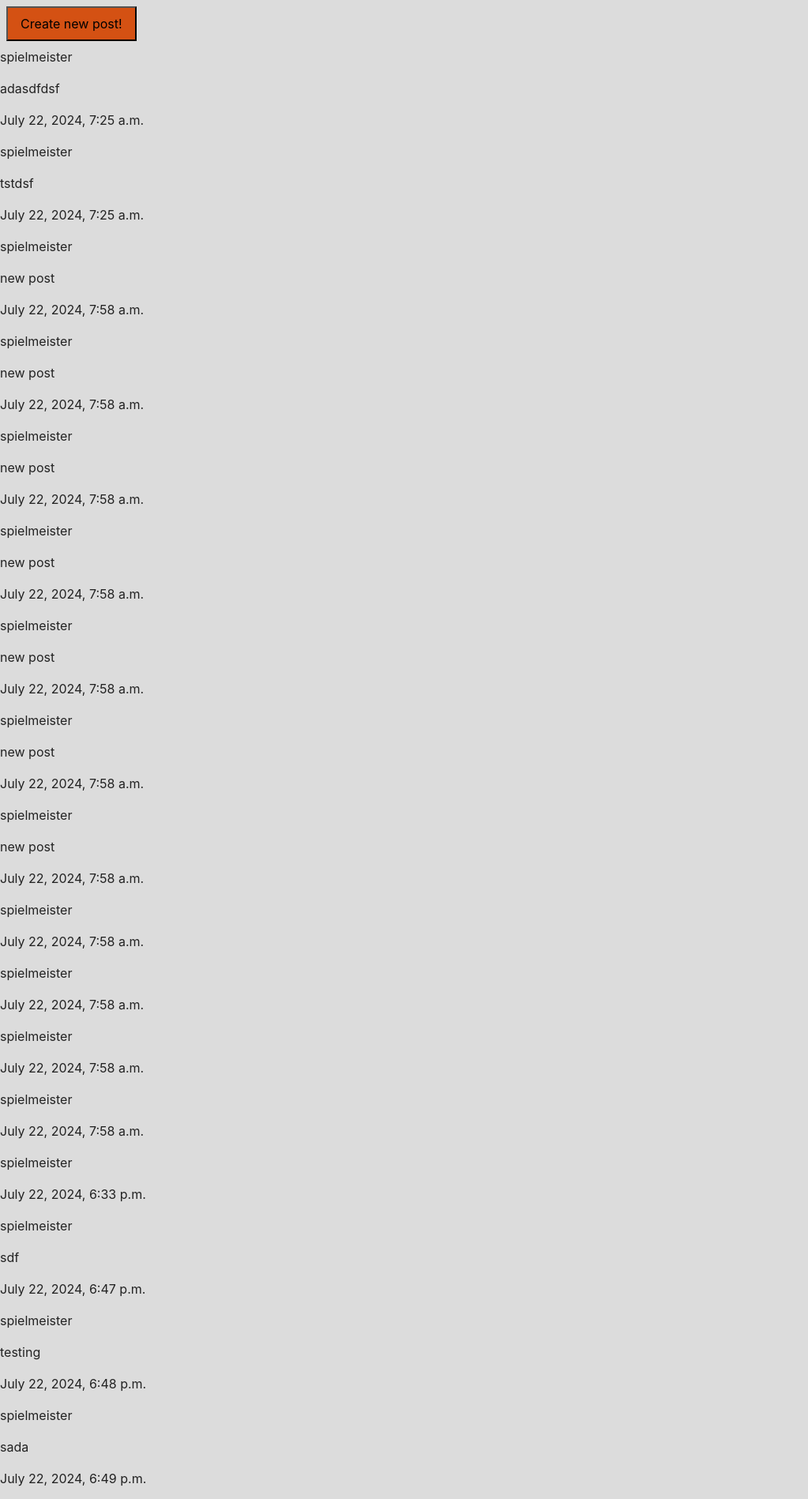
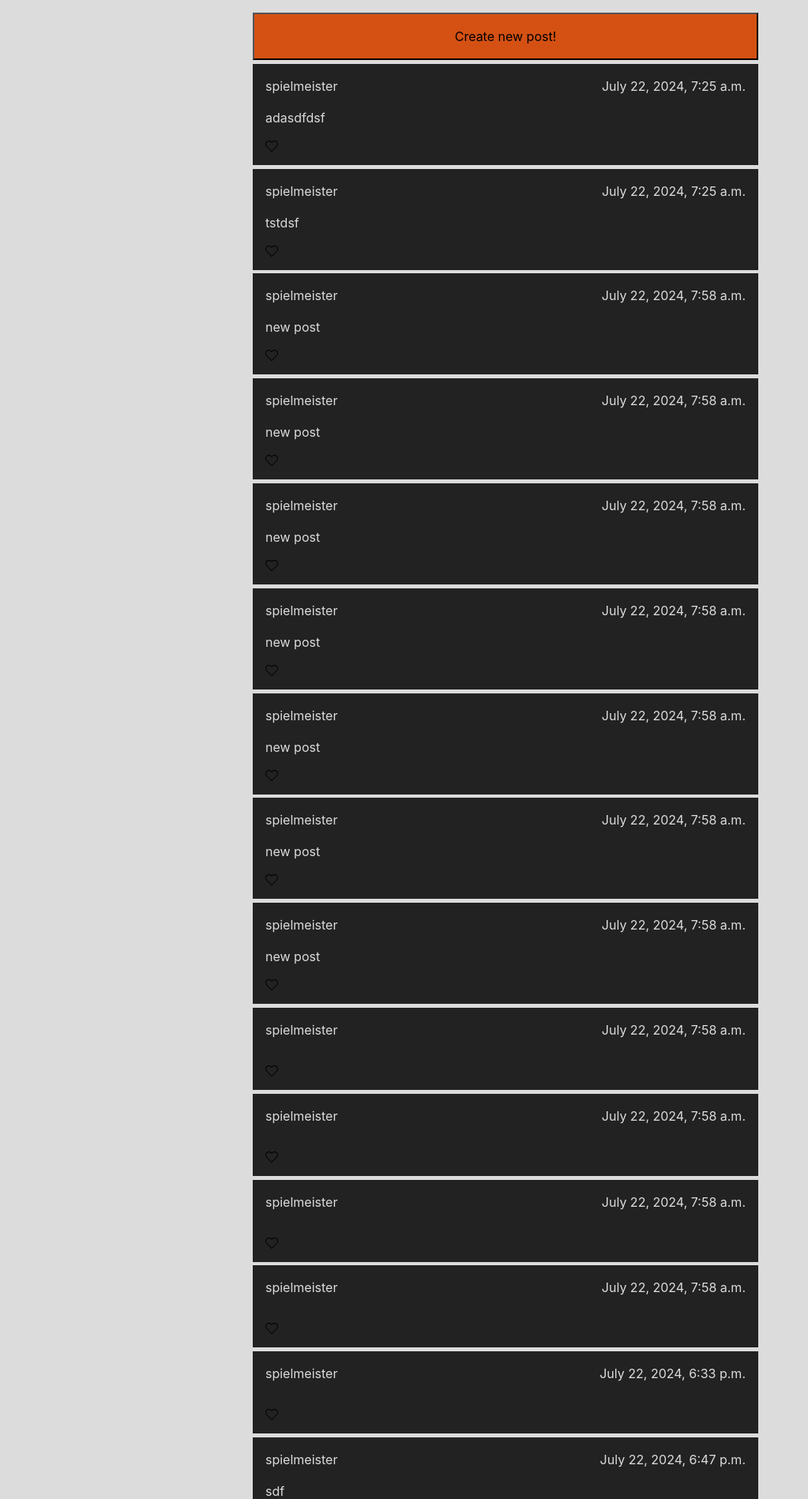
Before and after one commit to IanSpeelman/Social, a Django app: page / in a window 1280 px wide. Shown: the part 56-1954 px from the top of the page at 79% size, without its empty margins (0-1023 px from the left). Run offline with Django 3.2, Linux system fonts and the light colour scheme; a user stored in the database is signed in; data comes from the database, SQL or seed files in the repository; both versions use the stored data as it was after the commit; some libraries are stand-ins or nearby versions.

Commit message:
styling for all posts page, small changes to modal

```diff
--- a/network/static/network/styles/styles.css
+++ b/network/static/network/styles/styles.css
@@ -1,5 +1,9 @@
 .hidden {
   display: none;
+}
+
+nav {
+  margin-bottom: 1em;
 }
 
 body {
@@ -7,17 +11,8 @@ body {
   color: #222222;
 }
 
-#create-post .modal-show-button {
-  margin: 0.5em;
-  padding: 0.5em 1em;
-  background-color: #d45113;
-  color: black;
-}
-#create-post .modal-show-button:hover {
-  background-color: #ff7f44;
-}
 #create-post .post-create-modal {
-  background-color: #222222;
+  background-color: rgba(34, 34, 34, 0.8666666667);
   color: #dcdcdc;
   padding: 2em 4em;
   position: fixed;
@@ -25,6 +20,8 @@ body {
   left: 50%;
   transform: translate(-50%, -50%);
   filter: drop-shadow(#222222 0px 0px 10px);
+  backdrop-filter: blur(10px);
+  border-radius: 1em;
 }
 #create-post .post-create-modal textarea {
   background-color: inherit;
@@ -44,4 +41,41 @@ body {
   background-color: #ff7f44;
 }
 
+#post-list {
+  width: 100vw;
+  display: flex;
+  flex-direction: column;
+  align-items: center;
+}
+#post-list .modal-show-button {
+  background-color: #d45113;
+  color: black;
+  width: 50vw;
+  padding: 1em;
+  margin-bottom: 0.3em;
+}
+#post-list .modal-show-button:hover {
+  background-color: #ff7f44;
+}
+#post-list .post {
+  width: 50vw;
+  background-color: #222222;
+  color: #dcdcdc;
+  padding: 1em;
+  margin-bottom: 0.3em;
+}
+#post-list .post .post-top {
+  display: flex;
+  flex-direction: row;
+  justify-content: space-between;
+}
+#post-list .post .post-bottom {
+  display: flex;
+  flex-direction: row;
+}
+#post-list .post .post-bottom svg {
+  width: 1em;
+  height: 1em;
+}
+
 /*# sourceMappingURL=styles.css.map */
--- a/network/static/network/styles/styles.scss
+++ b/network/static/network/styles/styles.scss
@@ -5,8 +5,13 @@ $border-dark: #7a7a7a;
 $accent-color: #d45113;
 $accent-hover: #ff7f44;
 $accent-contrast: black;
+$modal-dark: #222222dd;
+
 .hidden {
 	display: none;
+}
+nav {
+	margin-bottom: 1em;
 }
 body {
 	background-color: $color-light;
@@ -14,18 +19,8 @@ body {
 }
 
 #create-post {
-	.modal-show-button {
-		margin: 0.5em;
-		padding: 0.5em 1em;
-		background-color: $accent-color;
-		color: $accent-contrast;
-	}
-	.modal-show-button:hover {
-		background-color: $accent-hover;
-	}
-
 	.post-create-modal {
-		background-color: $color-dark;
+		background-color: $modal-dark;
 		color: $color-light;
 		padding: 2em 4em;
 		position: fixed;
@@ -33,6 +28,8 @@ body {
 		left: 50%;
 		transform: translate(-50%, -50%);
 		filter: drop-shadow($color-dark 0px 0px 10px);
+		backdrop-filter: blur(10px);
+		border-radius: 1em;
 
 		textarea {
 			background-color: inherit;
@@ -53,3 +50,44 @@ body {
 		}
 	}
 }
+
+#post-list {
+	width: 100vw;
+	display: flex;
+	flex-direction: column;
+	align-items: center;
+
+	.modal-show-button {
+		background-color: $accent-color;
+		color: $accent-contrast;
+		width: 50vw;
+		padding: 1em;
+		margin-bottom: 0.3em;
+	}
+	.modal-show-button:hover {
+		background-color: $accent-hover;
+	}
+
+	.post {
+		width: 50vw;
+		background-color: $color-dark;
+		color: $color-light;
+		padding: 1em;
+		margin-bottom: 0.3em;
+
+		.post-top {
+			display: flex;
+			flex-direction: row;
+			justify-content: space-between;
+		}
+		.post-bottom {
+			display: flex;
+			flex-direction: row;
+
+			svg {
+				width: 1em;
+				height: 1em;
+			}
+		}
+	}
+}
--- a/network/templates/network/index.html
+++ b/network/templates/network/index.html
@@ -3,7 +3,6 @@
 {% block body %}
 {% if user.is_authenticated %}
 <div id="create-post">
-    <button class="modal-show-button">Create new post!</button>
     <div class="post-create-modal hidden">
         <h3>Create new post</h3>
         <form action="/" method="post">
@@ -15,12 +14,33 @@
     </div>
 </div>
 {% endif %}
-<div>
+<div id="post-list">
+    <button class="modal-show-button">Create new post!</button>
     {% for post in posts %}
-    <div>
-        <p>{{ post.user }}</p>
-        <p>{{ post.content }}</p>
-        <p>{{ post.timestamp }}</p>
+    <div class="post">
+        <div class="post-top">
+            <p class="post-user">{{ post.user }}</p>
+            <p class="post-timestamp">{{ post.timestamp }}</p>
+        </div>
+        <div class="post-body">
+            <p>{{ post.content }}</p>
+        </div>
+        <div class="post-bottom">
+            <svg class="svg-heart" fill="#000000" height="10px" width="10px" version="1.1" id="Capa_1"
+                xmlns="http://www.w3.org/2000/svg" xmlns:xlink="http://www.w3.org/1999/xlink"
+                viewBox="0 0 471.701 471.701" xml:space="preserve">
+                <g id="SVGRepo_bgCarrier" stroke-width="0"></g>
+                <g id="SVGRepo_tracerCarrier" stroke-linecap="round" stroke-linejoin="round"></g>
+                <g id="SVGRepo_iconCarrier">
+                    <g>
+                        <path
+                            d="M433.601,67.001c-24.7-24.7-57.4-38.2-92.3-38.2s-67.7,13.6-92.4,38.3l-12.9,12.9l-13.1-13.1 c-24.7-24.7-57.6-38.4-92.5-38.4c-34.8,0-67.6,13.6-92.2,38.2c-24.7,24.7-38.3,57.5-38.2,92.4c0,34.9,13.7,67.6,38.4,92.3 l187.8,187.8c2.6,2.6,6.1,4,9.5,4c3.4,0,6.9-1.3,9.5-3.9l188.2-187.5c24.7-24.7,38.3-57.5,38.3-92.4 C471.801,124.501,458.301,91.701,433.601,67.001z M414.401,232.701l-178.7,178l-178.3-178.3c-19.6-19.6-30.4-45.6-30.4-73.3 s10.7-53.7,30.3-73.2c19.5-19.5,45.5-30.3,73.1-30.3c27.7,0,53.8,10.8,73.4,30.4l22.6,22.6c5.3,5.3,13.8,5.3,19.1,0l22.4-22.4 c19.6-19.6,45.7-30.4,73.3-30.4c27.6,0,53.6,10.8,73.2,30.3c19.6,19.6,30.3,45.6,30.3,73.3 C444.801,187.101,434.001,213.101,414.401,232.701z">
+                        </path>
+                    </g>
+                </g>
+            </svg>
+
+        </div>
     </div>
     {% endfor %}
 </div>
```
Also changed, not shown: db.sqlite3, 1 other file.
